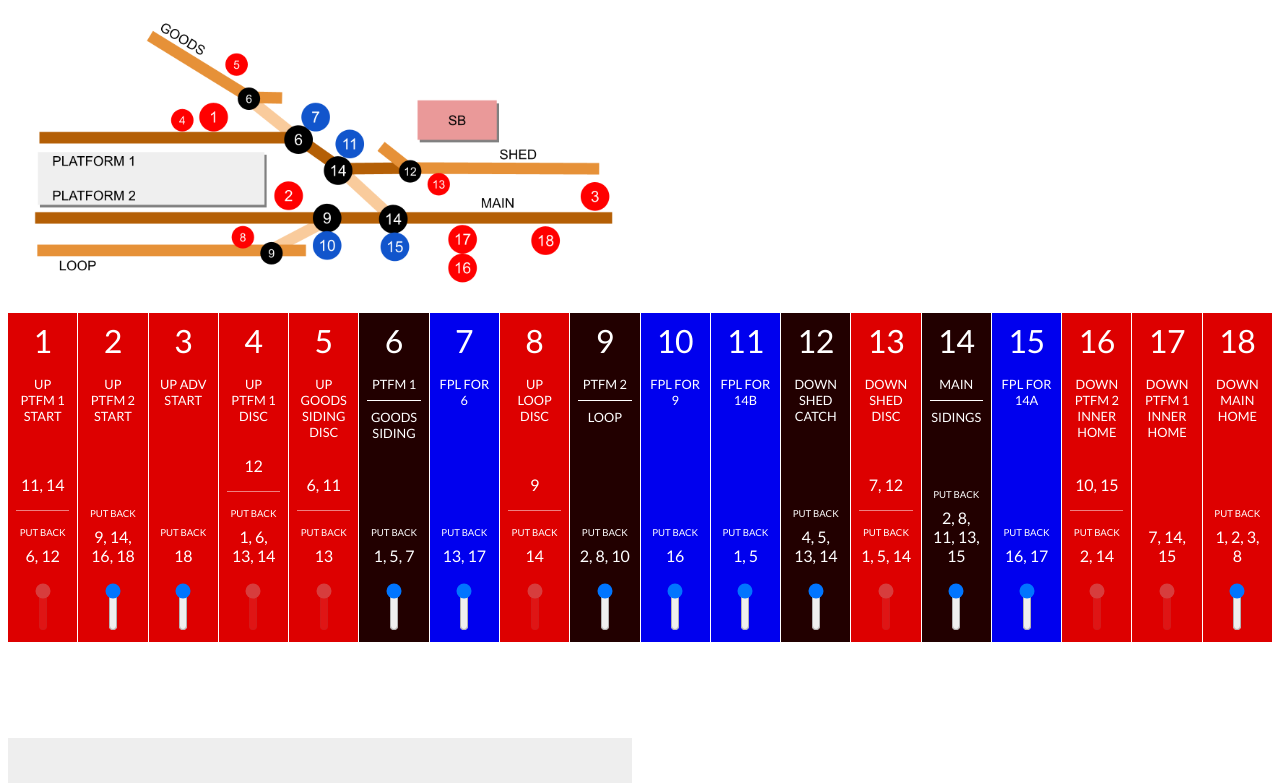
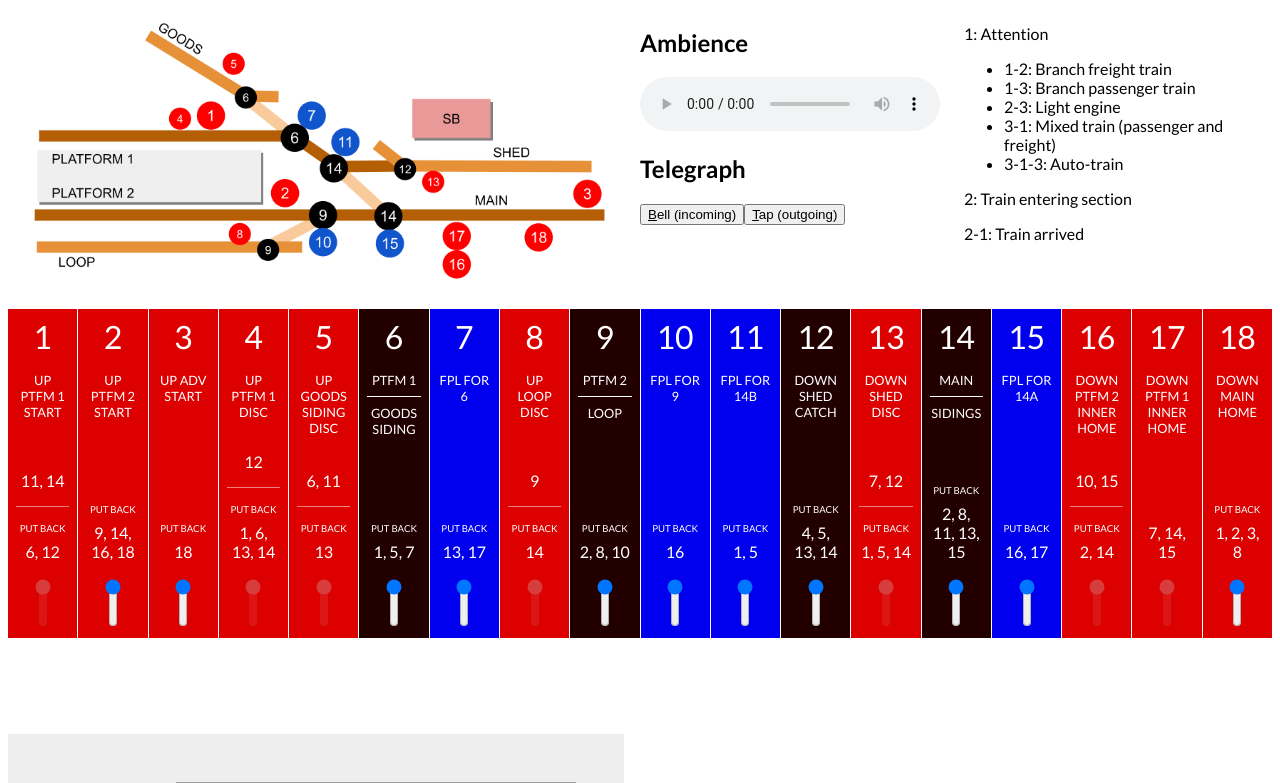
Before and after one commit to mafu-d/signal-box-simulator, a Vue app: page / in a window 1280 px wide. Shown: the top 783 px of the page. Built offline with nearby package versions, Linux system fonts and the light colour scheme; grey boxes are pictures that could not be loaded.

Commit message:
Convert to Composition API and add sound effects

```diff
--- a/src/App.vue
+++ b/src/App.vue
@@ -1,100 +1,8 @@
-<template>
-  <div class="signal-box">
-    <img src="/public/Frontington Signal Box Plan.png" alt="Diagram" class="diagram">
-    <div class="audio-controls"></div>
-    <div class="frame">
-      <Lever
-        v-for="lever in levers"
-        :key="lever.id"
-        :id="lever.id"
-        :label="lever.label"
-        :type="lever.type"
-        :state="lever.state"
-        :unlockedBy="lever.unlockedBy"
-        :unlocked="lever.unlocked"
-        @changeState="stateChanged"
-      />
-    </div>
-    <footer>
-      <div>
-        <span>&copy; Matthew Dawkins 2022. All rights reserved.</span>
-        <a href="https://github.com/mafu-d/signal-box-simulator" target="_blank"
-          >Github</a
-        >
-      </div>
-      <div>
-        <img
-          src="https://api.thegreenwebfoundation.org/greencheckimage/signalbox.matthewdawkins.co.uk?nocache=true"
-          alt="This website is hosted Green - checked by thegreenwebfoundation.org"
-        />
-      </div>
-    </footer>
-  </div>
-</template>
+<script setup>
+import { onMounted, ref } from "vue";
+import Lever from "./components/Lever.vue";
 
-<script>
-import Lever from "./components/Lever.vue";
-import Diagram from "./diagram.svg";
-
-export default {
-  components: {
-    Lever,
-    Diagram,
-  },
-
-  methods: {
-    stateChanged({ id, newState }) {
-      if (!this.levers.find((lever) => lever.id == id)) return;
-      if (!this.levers.find((lever) => lever.id == id).unlocked) return;
-      this.levers.find((lever) => lever.id === id).state = newState;
-      this.setLockState();
-    },
-
-    setLockState() {
-      this.levers.forEach((lever) => {
-        lever.unlocked = true;
-        if (!lever.unlockedBy) return;
-        for (const conditionId in lever.unlockedBy) {
-          if (
-            this.levers.find(
-              (conditionLever) => conditionLever.id == conditionId
-            ).state != lever.unlockedBy[conditionId]
-          ) {
-            lever.unlocked = false;
-            return;
-          }
-        }
-      });
-    },
-  },
-
-  mounted() {
-    this.setLockState();
-
-    document.addEventListener("keydown", (e) => {
-      if (this.keys.includes(e.key)) return;
-      this.keys.push(e.key);
-    });
-
-    document.addEventListener("keyup", (e) => {
-      let keyPress = this.keys.join("");
-      if (keyPress === "Shift!") {
-        keyPress = "11";
-      }
-      this.keys.splice(0, this.keys.length);
-      if (keyPress >= 1 && keyPress <= 18) {
-        this.stateChanged({
-          id: parseInt(keyPress),
-          newState: !this.levers.find((lever) => lever.id == keyPress).state
-        });
-      }
-    });
-  },
-
-  data() {
-    return {
-      keys: [],
-      levers: [
+const levers = ref([
   {
     id: 1,
     unlocked: true,
@@ -239,11 +147,154 @@ export default {
     type: "signal",
     unlockedBy: { 3: 0, 2: 0, 8: 0, 1: 0 },
   },
-      ],
+]);
+
+const stateChanged = ({ id, newState }) => {
+  if (!levers.value.find((lever) => lever.id == id)) {
+    console.log(`lever ${id} not found`);
+    return;
+  }
+  if (!levers.value.find((lever) => lever.id == id).unlocked) {
+    console.log("lever not unlocked");
+    return;
+  }
+  if (levers.value.find((lever) => lever.id == id).state == newState) {
+    console.log("lever already in this state");
+    return;
+  }
+  levers.value.find((lever) => lever.id == id).state = newState;
+  setLockState();
 };
-  },
+
+const setLockState = () => {
+  levers.value.forEach((lever) => {
+    lever.unlocked = true;
+    if (!lever.unlockedBy) return;
+    for (const conditionId in lever.unlockedBy) {
+      if (
+        levers.value.find((conditionLever) => conditionLever.id == conditionId)
+          .state != lever.unlockedBy[conditionId]
+      ) {
+        lever.unlocked = false;
+        return;
+      }
+    }
+  });
 };
+
+const keys = ref([]);
+
+const bell = ref();
+const tap = ref();
+const bellButton = ref();
+const tapButton = ref();
+
+const play = (what) => {
+  const sound = what === "bell" ? bell : tap;
+  sound.value.currentTime = 0;
+  sound.value.play();
+};
+
+onMounted(() => {
+  setLockState();
+
+  document.addEventListener("keydown", (e) => {
+    if (keys.value.includes(e.key)) return;
+    keys.value.push(e.key);
+  });
+
+  document.addEventListener("keyup", (e) => {
+    let keyPress = keys.value.join("");
+    if (keyPress === "Shift!") {
+      keyPress = "11";
+    }
+    keys.value.splice(0, keys.value.length);
+    if (keyPress >= 1 && keyPress <= 18) {
+      stateChanged({
+        id: parseInt(keyPress),
+        newState: !levers.value.find((lever) => lever.id == keyPress).state,
+      });
+    }
+    if (keyPress === "b") {
+      bellButton.value.focus();
+      bellButton.value.click();
+    }
+    if (keyPress === "t") {
+      tapButton.value.focus();
+      tapButton.value.click();
+    }
+    console.log(keyPress);
+  });
+});
 </script>
+
+<template>
+  <div class="signal-box">
+    <img
+      src="/public/Frontington Signal Box Plan.png"
+      alt="Diagram"
+      class="diagram"
+    />
+    <div class="audio-controls">
+      <h2>Ambience</h2>
+      <audio
+        src="https://sound-effects-media.bbcrewind.co.uk/mp3/0009032.mp3"
+        controls
+        loop
+      ></audio>
+      <h2>Telegraph</h2>
+      <audio src="bell.mp3" ref="bell" volume="0.5"></audio>
+      <audio src="switch.mp3" ref="tap" volume="0.5"></audio>
+      <div>
+        <button accesskey="b" ref="bellButton" @click="play('bell')">
+          <u>B</u>ell (incoming)
+        </button>
+        <button accesskey="s" ref="tapButton" @click="play('tap')">
+          <u>T</u>ap (outgoing)
+        </button>
+      </div>
+    </div>
+    <div class="telegraph-notes">
+      <p>1: Attention</p>
+      <ul>
+        <li>1-2: Branch freight train</li>
+        <li>1-3: Branch passenger train</li>
+        <li>2-3: Light engine</li>
+        <li>3-1: Mixed train (passenger and freight)</li>
+        <li>3-1-3: Auto-train</li>
+      </ul>
+      <p>2: Train entering section</p>
+      <p>2-1: Train arrived</p>
+    </div>
+    <div class="frame">
+      <Lever
+        v-for="lever in levers"
+        :key="lever.id"
+        :id="lever.id"
+        :label="lever.label"
+        :type="lever.type"
+        :state="lever.state"
+        :unlockedBy="lever.unlockedBy"
+        :unlocked="lever.unlocked"
+        @changeState="stateChanged"
+      />
+    </div>
+    <footer>
+      <div>
+        <span>&copy; Matthew Dawkins 2022. All rights reserved.</span>
+        <a href="https://github.com/mafu-d/signal-box-simulator" target="_blank"
+          >Github</a
+        >
+      </div>
+      <div>
+        <img
+          src="https://api.thegreenwebfoundation.org/greencheckimage/signalbox.matthewdawkins.co.uk?nocache=true"
+          alt="This website is hosted Green - checked by thegreenwebfoundation.org"
+        />
+      </div>
+    </footer>
+  </div>
+</template>
 
 <style>
 @import url("https://fonts.googleapis.com/css2?family=Lato:wght@400;700&display=swap");
@@ -260,7 +311,7 @@ body {
 
 .signal-box {
   display: grid;
-  grid-template-columns: 1fr 1fr;
+  grid-template-columns: 2fr 1fr 1fr;
   gap: 1rem;
 }
 
--- a/src/components/Lever.vue
+++ b/src/components/Lever.vue
@@ -26,7 +26,7 @@
         max="1"
         step="1"
         :value="state ? 1 : 0"
-        @change="changeState"
+        @click="changeState"
         :disabled="!unlocked"
       />
     </div>
```
Also changed, not shown: 2 other files (tests, documents, lock files or other folders). Lines whose indentation alone changed are shown as unchanged.
